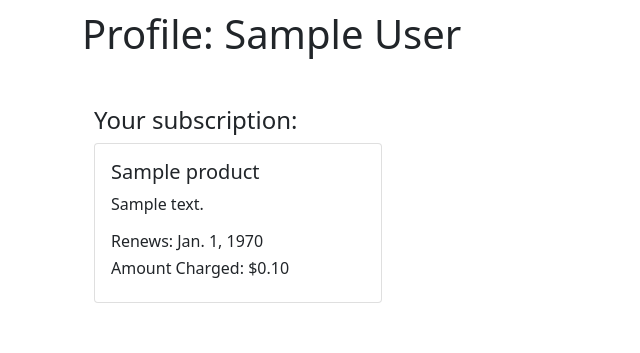
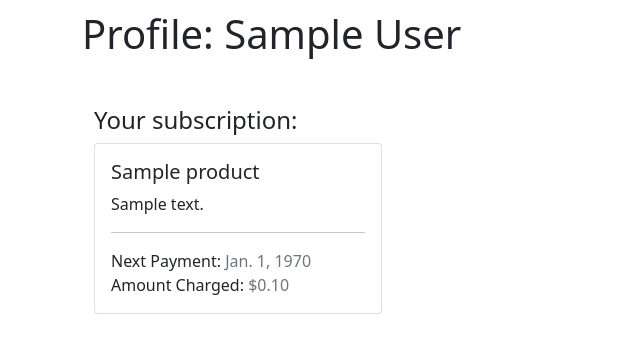
Before and after one commit to naiemg/chefboard, a Django app: template templates/userauth/profile.html in a window 1280 px wide. Shown: the part 57-410 px from the top of the page, without its empty margins (0-640 px from the left). Run offline with Django 3.2, Linux system fonts and the light colour scheme; tables that the repository leaves empty hold one stand-in row (values such as "Sample post"); the template is opened without the code that fills it: values that come from a table or form of the project are taken from there, most other values are stand-ins (such as "Sample title", 1, 10 or a date in 2020); some libraries are stand-ins or nearby versions.

Commit message:
formatted profile page + payment status

```diff
--- a/templates/userauth/profile.html
+++ b/templates/userauth/profile.html
@@ -20,8 +20,10 @@
             <p class="card-text">
                 {{ product.description }}
             </p>
-            <h6>Renews: {{subscription.current_period_end|print_timestamp }}</h6>
-            <h6>Amount Charged: ${{subscription.items.data.0.price.unit_amount|print_dollar_amount }}</h6>
+            <hr>
+            Next Payment: <span class="text-muted">{{subscription.current_period_end|print_timestamp }}</span>
+            Amount Charged:<span class="text-muted">
+                ${{subscription.items.data.0.price.unit_amount|print_dollar_amount}}</span>
         </div>
     </div>
     {% else %}
```
